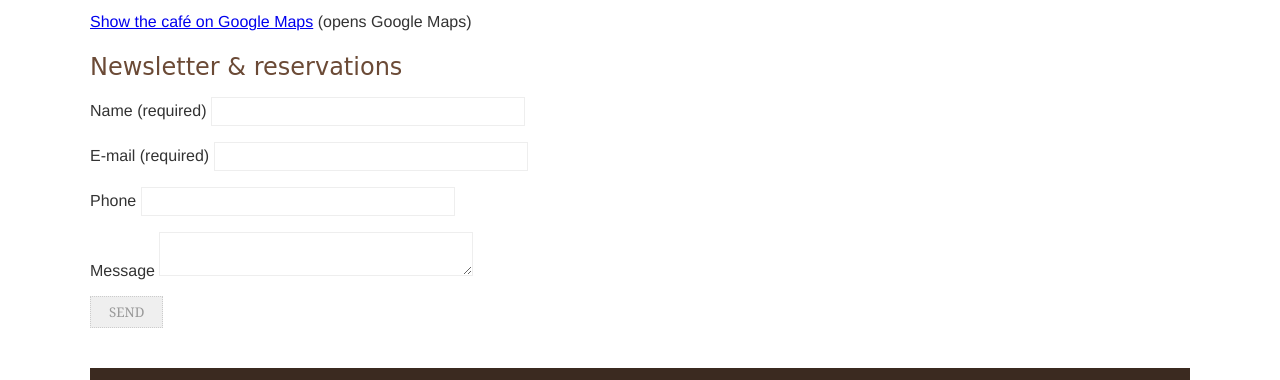
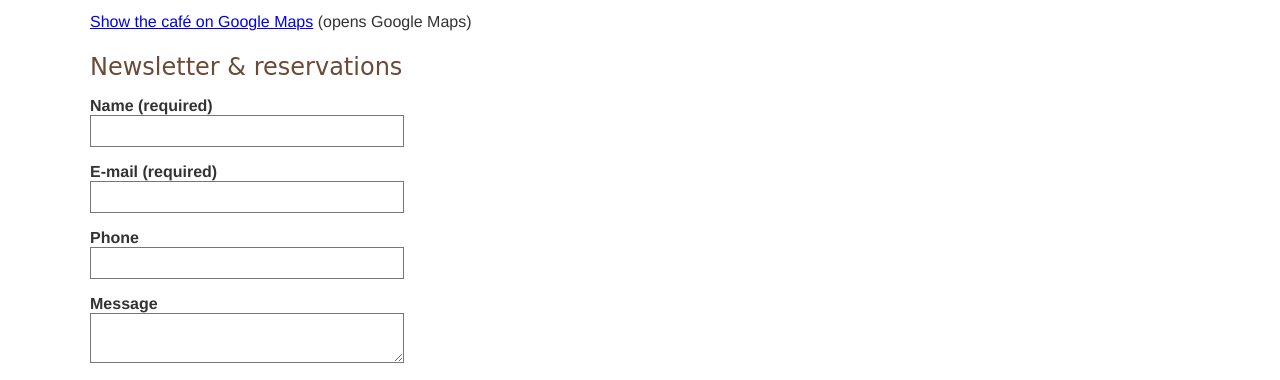
Before and after one commit to zeltmanis/cm501-Edgars, a plain HTML site: page epa2-campus-cafe/contact.html in a window 1280 px wide. Shown: the part 210-590 px from the top of the page. Drawn offline with Linux system fonts and the light colour scheme.

Commit message:
Raise contrast of form fields and Send button, stack labels
Grey #bbb/#999 text and #eee/#ccc borders were far below 4.5:1 for text
and 3:1 for UI components.

```diff
--- a/epa2-campus-cafe/before.css
+++ b/epa2-campus-cafe/before.css
@@ -7,11 +7,10 @@ body { margin: 0; background: #fff; font-family: 'Raleway', 'Helvetica Neue', Ar
 .logo { font-family: 'Lobster', 'Brush Script MT', cursive; font-size: 44px; color: #f3e6d8; position: absolute; left: 20px; top: 16px; }
 .nav { position: absolute; right: 10px; top: 34px; }
 .h { font-family: 'Lobster', 'Brush Script MT', cursive; color: #6b4a36; font-size: 30px; margin: 22px 0 6px; font-weight: normal; }
-.btn2 { display: inline-block; border: 1px dotted #ccc; color: #999; padding: 6px 18px; font-family: Georgia, serif; text-transform: uppercase; cursor: pointer; }
+.btn2 { display: inline-block; border: 2px solid #3b2a20; color: #3b2a20; padding: 6px 18px; font-family: Georgia, serif; text-transform: uppercase; cursor: pointer; }
 .foot { position: relative; background: #3b2a20; color: #f3e6d8; padding: 20px; margin-top: 40px; font-size: 14px; }
 .foot svg { width: 14px; height: 14px; fill: #f3e6d8; margin-right: 8px; }
-input, textarea { border: 1px solid #eee; padding: 6px; width: 300px; color: #bbb; font-family: inherit; }
-::placeholder { color: #ddd; }
+input, textarea { border: 1px solid #767676; padding: 6px; width: 300px; color: #333; font-family: inherit; font-size: inherit; }
 .nav ul { list-style: none; margin: 0; padding: 0; }
 .nav li { display: inline-block; }
 .nav a { display: inline-block; margin-left: 4px; padding: 2px 4px; font-size: 14px; color: #f3e6d8; background: #3b2a20; text-transform: uppercase; text-decoration: none; }
@@ -28,3 +27,4 @@ h2.h { font-size: 24px; }
 .desc { margin: 0; font-style: italic; }
 .visually-hidden { position: absolute; width: 1px; height: 1px; overflow: hidden; clip: rect(0 0 0 0); white-space: nowrap; }
 .foot svg rect { stroke: #f3e6d8; }
+label { display: block; font-weight: 600; }
```
